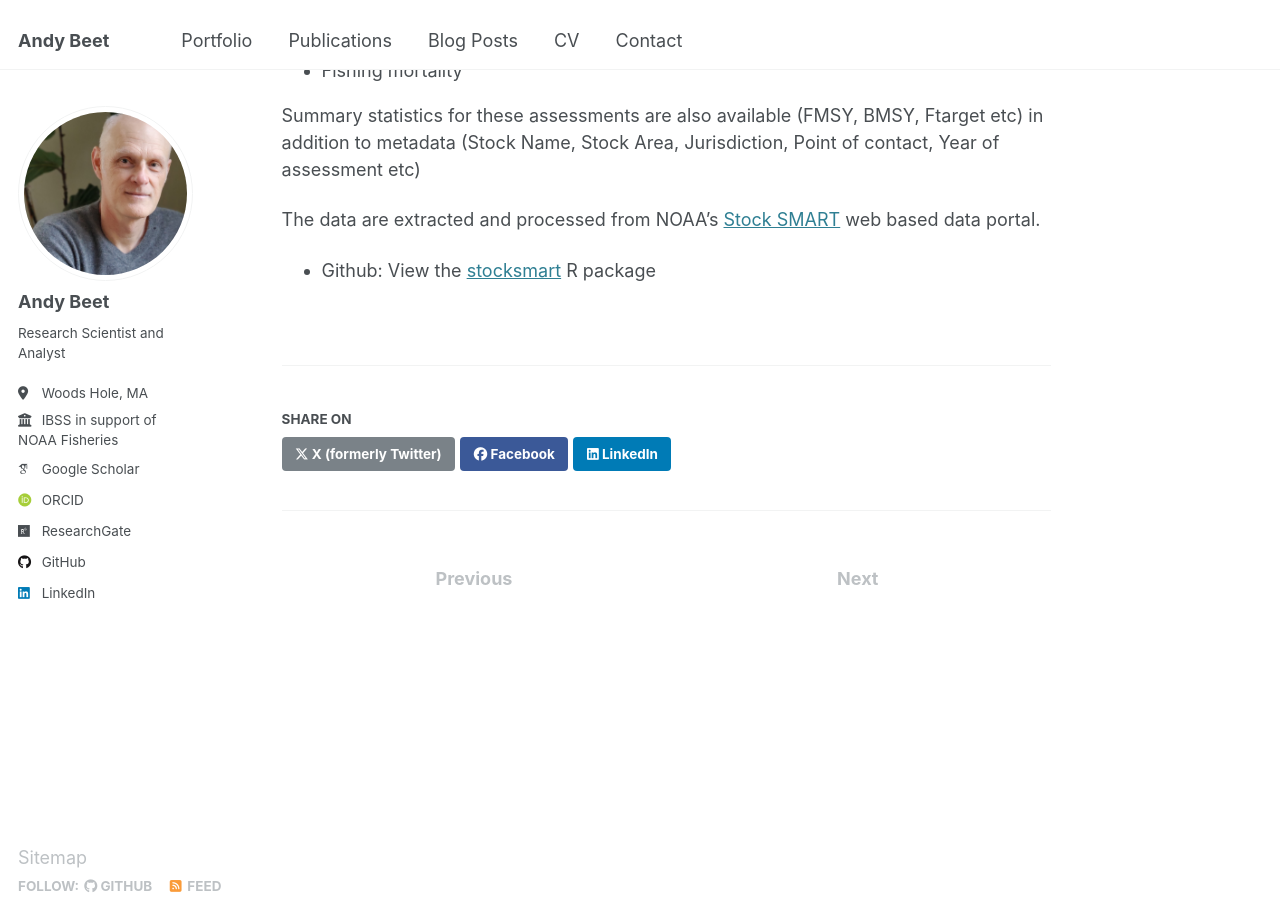
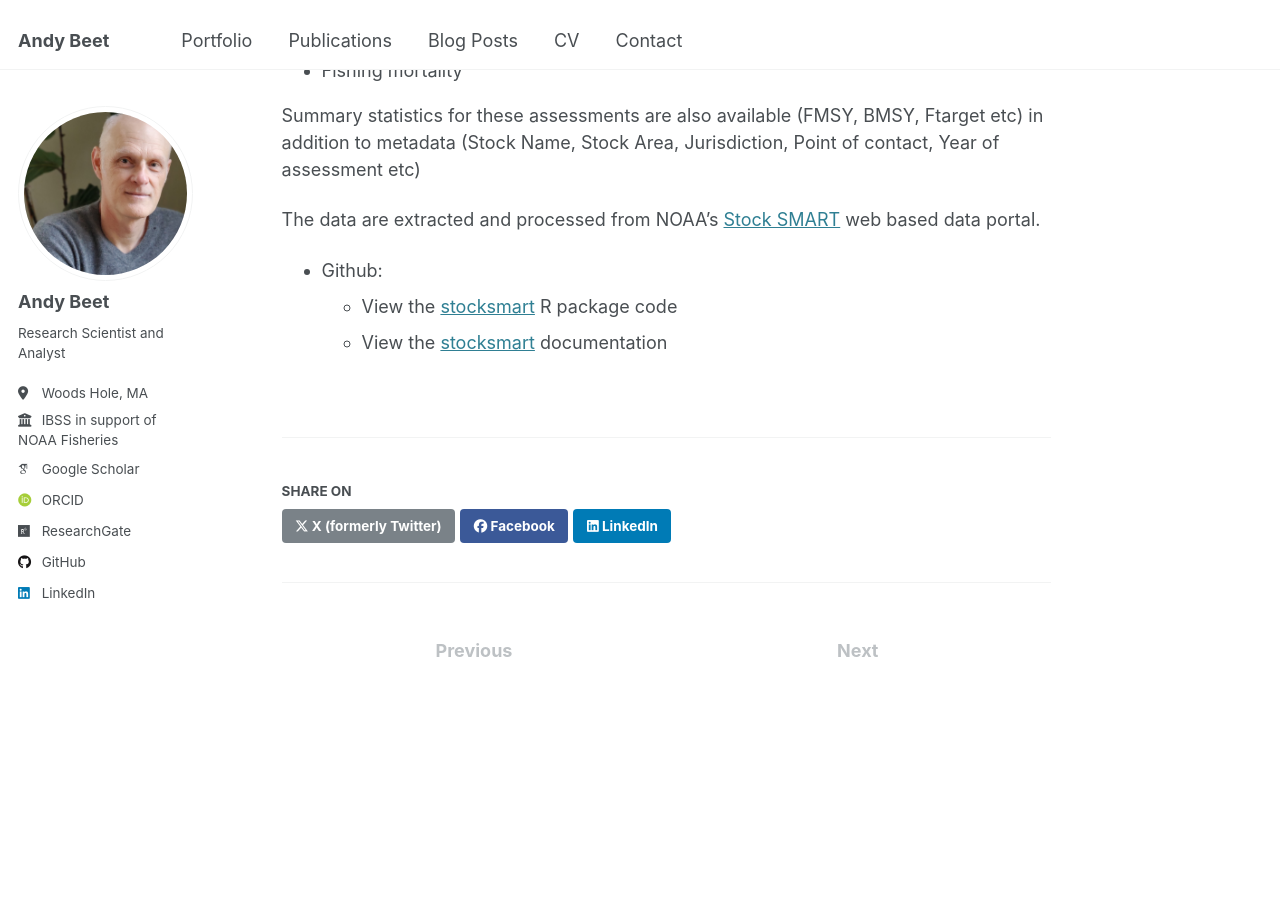
Before and after one commit to andybeet/website, a Jekyll site: the page built from _portfolio/2025_02_10_stocksmart.md, in a window 1280 px wide and 900 px high, scrolled down 394 px. Built offline with Jekyll 4.4.1, drawn with Linux system fonts in a browser that asks for light colours; some web fonts are replaced.

Commit message:
add documentation link for packages

```diff
--- a/_portfolio/2025_02_10_stocksmart.md
+++ b/_portfolio/2025_02_10_stocksmart.md
@@ -22,4 +22,6 @@ Jurisdiction, Point of contact, Year of assessment etc)
 The data are extracted and processed from NOAA’s [Stock
 SMART](https://apps-st.fisheries.noaa.gov/stocksmart) web based data portal.
 
-* Github: View the [stocksmart](https://github.com/NOAA-EDAB/stocksmart/) R package
+* Github:
+  * View the [stocksmart](https://github.com/NOAA-EDAB/stocksmart/) R package code
+  * View the [stocksmart](https://noaa-edab.github.io/stocksmart/) documentation
```
